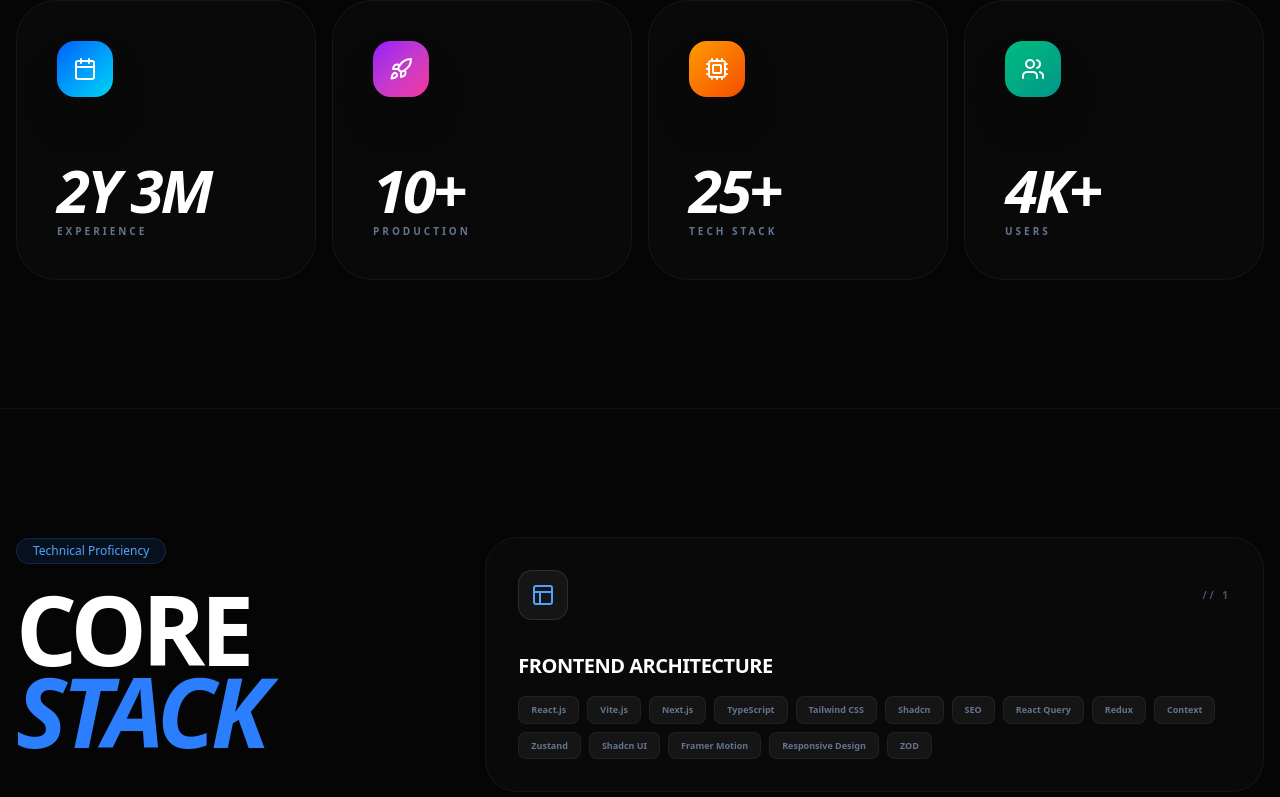
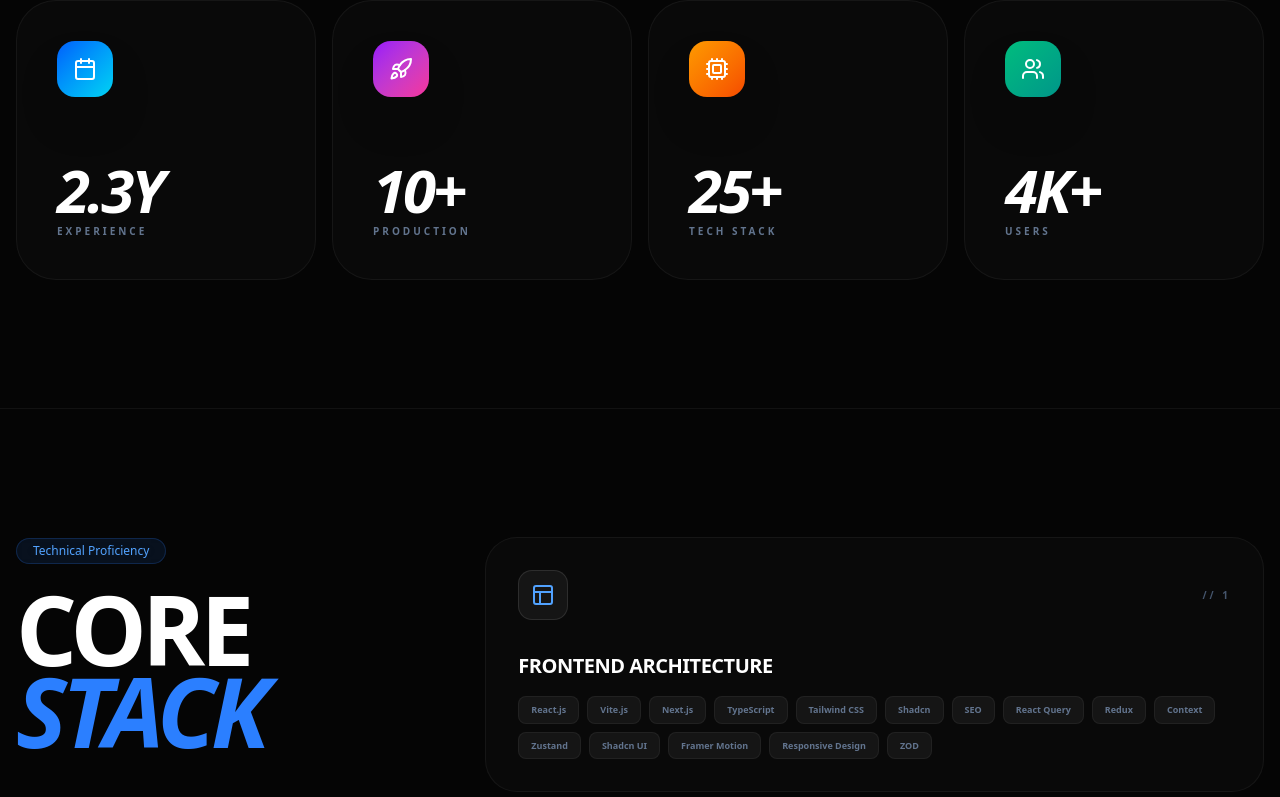
Before and after one commit to SuryaSankar99/ssurya-portfolio, a React (Vite) app: page / in a window 1280 px wide. Shown: the part 984-1781 px from the top of the page. Built offline with nearby package versions, Linux system fonts and the light colour scheme.

Commit message:
-- UI Visuvalization

```diff
--- a/src/App.tsx
+++ b/src/App.tsx
@@ -118,7 +118,7 @@ export default function Portfolio() {
     let days = now.getDate() - joiningDate.getDate();
     if (days < 0) months -= 1;
     if (months < 0) { years -= 1; months += 12; }
-    setExperiences(`${years}Y ${months}M`);
+    setExperiences(`${years}.${months}Y`);
   }, []);
 
   const stats = [
@@ -131,10 +131,10 @@ export default function Portfolio() {
   return (
     <div className="min-h-screen bg-[#050505] text-white selection:bg-primary/50 overflow-x-hidden max-w-[100vw] font-sans relative">
       <div className="fixed inset-0 z-0 pointer-events-none overflow-hidden">
-        <div className="absolute top-[-10%] left-[-10%] w-[40%] h-[40%] bg-primary blur-[150px] rounded-full animate-pulse" />
+        <div className="absolute top-[-10%] left-[-10%] w-[40%] h-[40%] bg-primary/10 blur-[150px] rounded-full animate-pulse" />
         <div className="absolute bottom-[10%] right-[-5%] w-[30%] h-[30%] bg-blue-600/20 blur-[120px] rounded-full" />
         <div className="absolute inset-0 bg-[url('https://grainy-gradients.vercel.app/noise.svg')] opacity-[0.05] brightness-100" />
-        <div className="absolute inset-0 bg-[linear-gradient(to_right,#ffffff05_1px,transparent_1px),linear-gradient(to_bottom,#ffffff05_1px,transparent_1px)] bg-size-[64px_64px]" />
+        <div className="absolute inset-0 bg-[linear-gradient(to_right,#ffffff07_1px,transparent_1px),linear-gradient(to_bottom,#ffffff07_1px,transparent_1px)] bg-size-[64px_64px]" />
       </div>
 
       <div className="fixed inset-0 z-0 pointer-events-none overflow-hidden">
```
